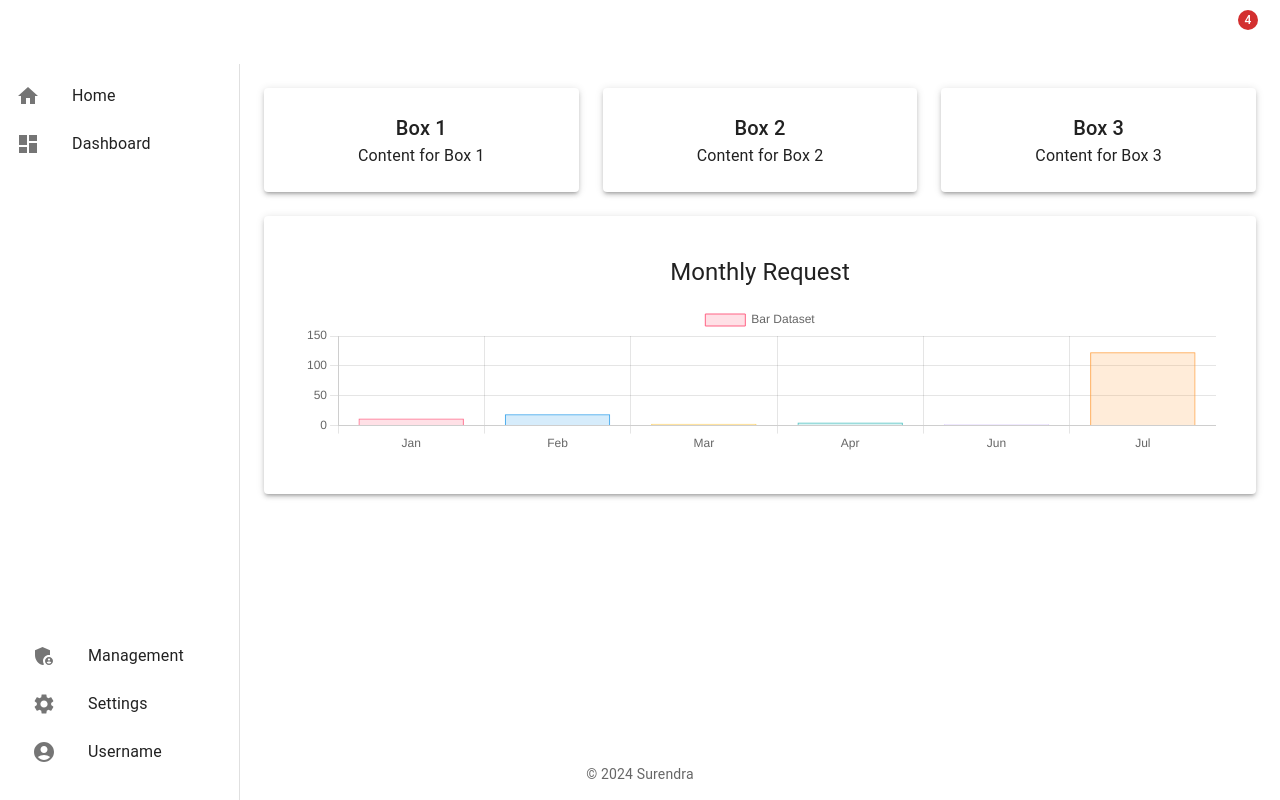
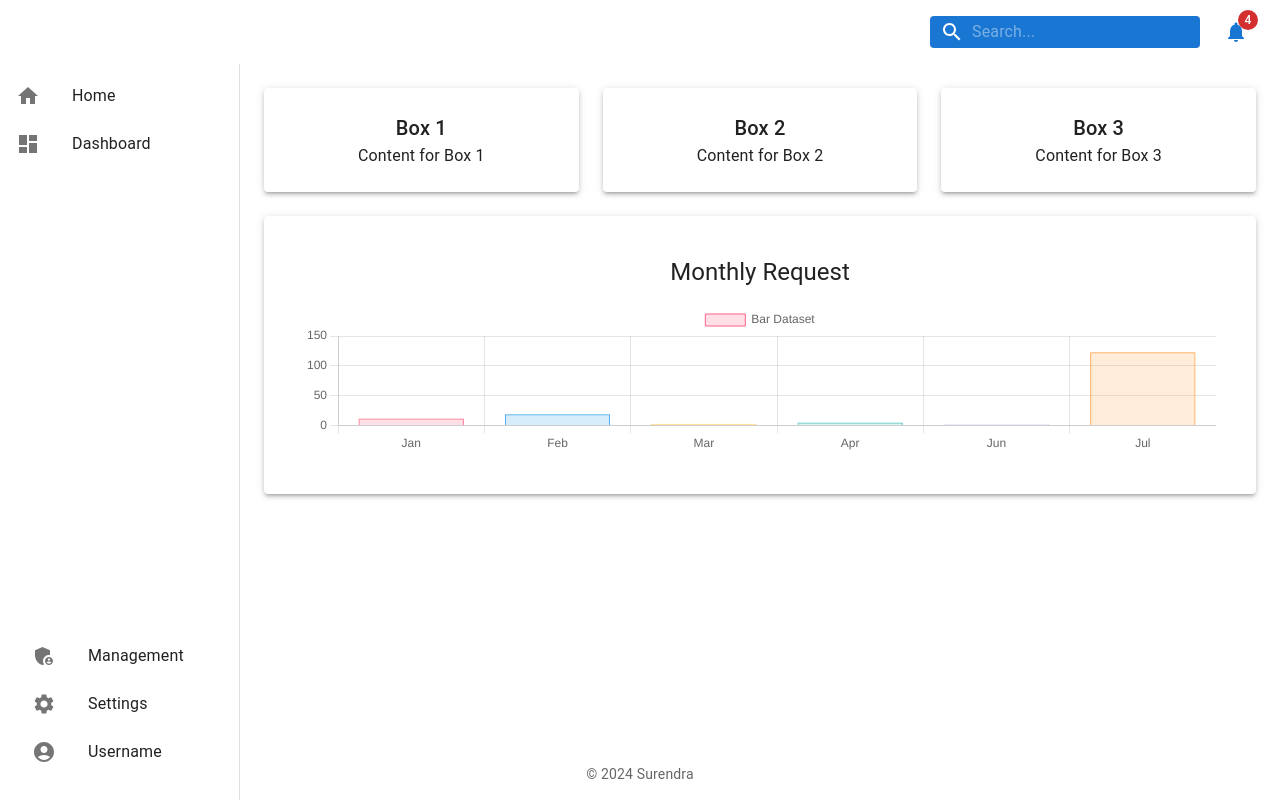
Before and after one commit to dasurendra/test-a, a React (Create React App) app: page /dashboard in a window 1280 px wide. Built offline with nearby package versions, Linux system fonts and the light colour scheme.

Commit message:
Add files via upload

```diff
--- a/src/componets/Dashboard/Navbara.jsx
+++ b/src/componets/Dashboard/Navbara.jsx
@@ -53,36 +53,35 @@ export const Navbara = () => {
         {/* Search Bar */}
         <Box
           sx={{
-            position: "relative",
+            display: "flex", // Ensures the search box is shown
+            alignItems: "center",
             borderRadius: 1,
-            backgroundColor: (theme) => alpha(theme.palette.common.white, 0.15),
+            backgroundColor: "#1976d2", // Blue background for better visibility
             "&:hover": {
-              backgroundColor: (theme) =>
-                alpha(theme.palette.common.white, 0.25),
+              backgroundColor: "#1565c0", // Slightly darker on hover
             },
             marginRight: 2,
+            padding: "0 10px", // Padding inside the search box
+            width: "250px", // Width of the search box
           }}
         >
+          <SearchIcon sx={{ color: "#fff" }} />
           <InputBase
             sx={{
-              color: "inherit",
-              paddingLeft: 2,
-              width: "200px",
-              "& .MuiInputBase-input": {
-                color: "#fff", // White text color for the search bar
-              },
+              color: "#fff",
+              marginLeft: 1, // Space between the icon and text
+              width: "100%",
             }}
             placeholder="Search..."
             value={searchTerm}
             onChange={handleSearchChange}
-            startAdornment={<SearchIcon sx={{ color: "#fff" }} />} // White search icon
           />
         </Box>
 
         {/* Notification Icon */}
         <IconButton color="inherit" onClick={handleNotificationClick}>
           <Badge badgeContent={4} color="error">
-            <NotificationsIcon sx={{ color: "#fff" }} />{" "}
+            <NotificationsIcon sx={{ color: "#1976d2" }} />{" "}
             {/* White notification icon */}
           </Badge>
         </IconButton>
```
